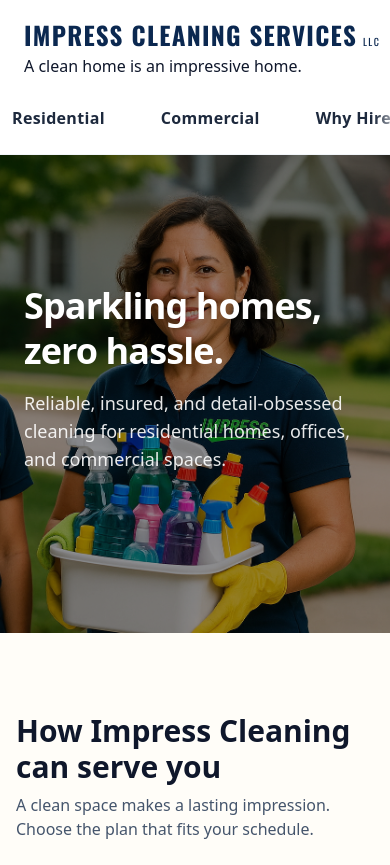
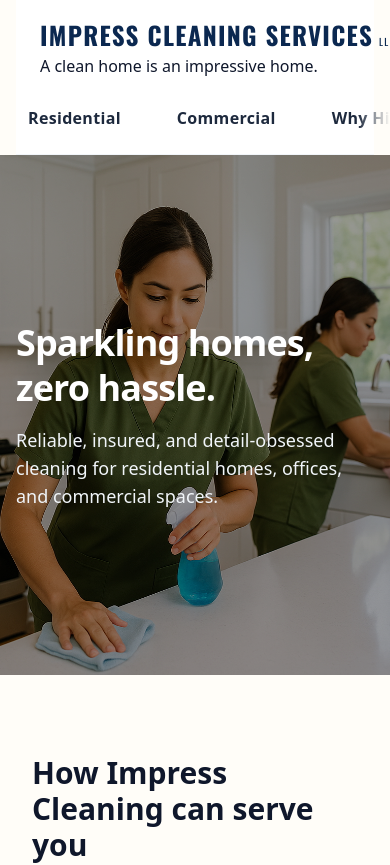
Before and after one commit to resp23f/impress-cleaning-site, a Next.js app: page / in a window 390 px wide. Shown: the top 865 px of the page. Built offline with nearby package versions, Linux system fonts and the light colour scheme.

Commit message:
Fix mobile input sizing on quote form (Start Date, Frequency, Notes) for iPhone layout

```diff
--- a/src/app/ImpressCleaningSite.jsx
+++ b/src/app/ImpressCleaningSite.jsx
@@ -195,28 +195,29 @@ before:pointer-events-none">
 
 
 {/* Hero */}
-<section id="home" className="relative bg-slate-900 text-white">
+<section   id="home"
+  className="relative w-screen left-1/2 right-1/2 -mx-[50vw] overflow-hidden"
+>
   {/* Background image */}
   <img
     src="/hero-cleaners.jpg"
     alt="Professional cleaners from Impress Cleaning"
-className="absolute inset-0 h-full w-full object-cover object-[90%_40%]"
+    className="absolute inset-0 w-full h-full object-cover object-[60%_center]"
   />
 
-{/* Subtle dark overlay */}
-<div className="absolute inset-0 bg-black/40" />
+  {/* Semi-transparent dark overlay */}
+  <div className="absolute inset-0 bg-black/40"></div>
 
-{/* Text content */}
-<div className="relative z-10 mx-auto max-w-6xl px-6 py-32 md:py-40">
-<div className="max-w-2xl">
-    <h1 className="text-4xl md:text-6xl font-bold tracking-tight leading-tight">
+  {/* Text overlay container */}
+  <div className="relative z-10 flex items-center h-[520px] sm:h-[600px] md:h-[680px]">
+    <div className="container text-left px-6 md:px-8">
+      <h1 className="text-4xl md:text-6xl font-bold text-white tracking-tight leading-tight max-w-2xl">
         Sparkling homes, zero hassle.
       </h1>
-    <p className="mt-4 text-lg text-white/90 max-w-prose">
-    Reliable, insured, and detail-obsessed cleaning for residential homes, offices, and commercial spaces.
+      <p className="mt-4 text-lg text-slate-100 max-w-prose">
+        Reliable, insured, and detail-obsessed cleaning for residential homes,
+        offices, and commercial spaces.
       </p>
-    <div className="mt-8 flex flex-wrap gap-4">
-    </div>
     </div>
   </div>
 </section>
--- a/src/app/globals.css
+++ b/src/app/globals.css
@@ -47,4 +47,41 @@ select.no-native {
 appearance: none;
 background-image: none !important; /* Safari */
 }
+/* ====== GLOBAL PAGE WIDTH WRAPPER ====== */
+
+/*
+   Keeps your site centered on large monitors
+   while staying responsive and touch-safe on mobile.
+*/
+/* Global content width limiter */
+body {
+  background-color: #FFFDF8; /* cream stays full width */
+  margin: 0;
+  padding: 0;
+}
+
+/* Center and limit content only, not the background */
+.container {
+  width: 100%;
+  max-width: 72rem; /* roughly Tailwind max-w-6xl (1152px) */
+  margin-left: auto;
+  margin-right: auto;
+  padding-left: 1rem;
+  padding-right: 1rem;
+}
+
+@media (min-width: 768px) {
+  .container {
+    padding-left: 2rem;
+    padding-right: 2rem;
+  }
+}
+
+@media (min-width: 1280px) {
+  .container {
+    padding-left: 3rem;
+    padding-right: 3rem;
+  }
+}
+
 select.no-native::-ms-expand { display: none; } /* old Edge/IE */
--- a/src/app/layout.js
+++ b/src/app/layout.js
@@ -31,12 +31,13 @@ apple: { url: "/favicon-v2.png", sizes: "180x180", type: "image/png" },
 export default function RootLayout({ children }) {
   return (
     <html lang="en">
-    <body
-    className={`${oswald.variable} bg-[#FAFBFC] text-slate-900 antialiased`}
-    >
-    <main className="min-h-screen flex flex-col">{children}</main>
-    <Footer />
+      <body className={`${oswald.variable} bg-[#FFFDF8] text-slate-900 antialiased`}>
+        <main className="min-h-screen flex flex-col">
+          <div className="container">{children}</div>
+        </main>
+        <footer>
           <Analytics />
+        </footer>
       </body>
     </html>
   );
```
Also changed, not shown: public/hero-cleaners.jpg. Lines whose indentation alone changed are shown as unchanged.
